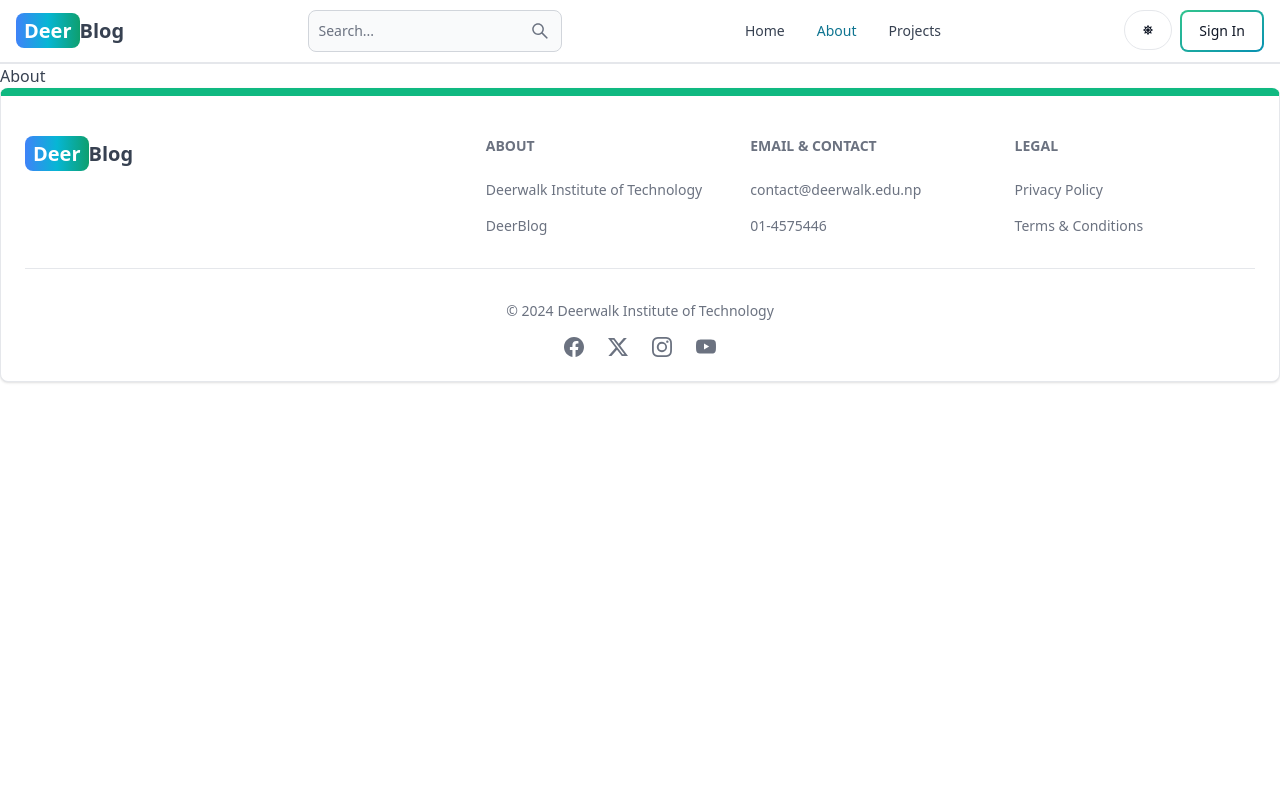
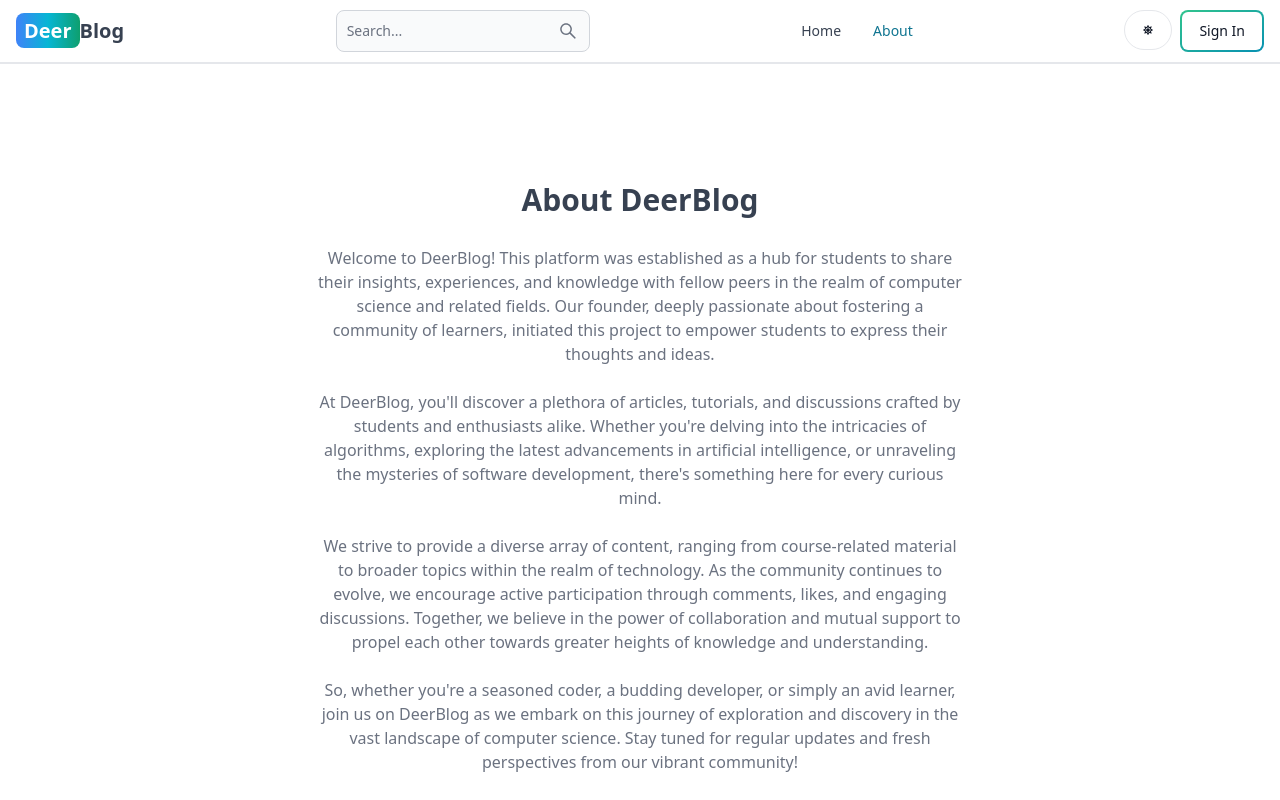
Before and after one commit to ShubhamJonchhe/DeerBlog, a React (Vite) app in the folder client/: page /about in a window 1280 px wide. Shown: the top 800 px of the page. Built offline with nearby package versions, Linux system fonts and the light colour scheme; no server answers.

Commit message:
Added about page

```diff
--- a/client/src/App.jsx
+++ b/client/src/App.jsx
@@ -3,7 +3,6 @@ import Home from './pages/Home';
 import About from './pages/About';
 import SignIn from './pages/SignIn';
 import Dashboard from './pages/Dashboard';
-import Projects from './pages/Projects';
 import SignUp from './pages/SignUp';
 import Header from './components/Header';
 import Footer from './components/Footer';
@@ -34,7 +33,6 @@ export default function App() {
           <Route path='/update-post/:postId' element={<UpdatePost />} />
         </Route>
 
-        <Route path='/projects' element={<Projects />} />
         <Route path='/post/:postSlug' element={<PostPage />} />
       </Routes>
       <Footer />
--- a/client/src/components/Header.jsx
+++ b/client/src/components/Header.jsx
@@ -117,9 +117,6 @@ export default function Header() {
         <Navbar.Link active={path === '/about'} as={'div'}>
           <Link to='/about'>About</Link>
         </Navbar.Link>
-        <Navbar.Link active={path === '/projects'} as={'div'}>
-          <Link to='/projects'>Projects</Link>
-        </Navbar.Link>
       </Navbar.Collapse>
     </Navbar>
   );
--- a/client/src/pages/About.jsx
+++ b/client/src/pages/About.jsx
@@ -1,7 +1,39 @@
-import React from 'react'
-
 export default function About() {
   return (
-    <div>About</div>
-  )
+    <div className='min-h-screen flex items-center justify-center'>
+      <div className='max-w-2xl mx-auto p-3 text-center'>
+        <div>
+          <h1 className='text-3xl font font-semibold text-center my-7'>
+            About DeerBlog
+          </h1>
+          <div className='text-md text-gray-500 flex flex-col gap-6'>
+            <p>
+            Welcome to DeerBlog! This platform was established as a hub for students to share their insights, experiences,
+            and knowledge with fellow peers in the realm of computer science and related fields. Our founder, deeply passionate
+            about fostering a community of learners, initiated this project to empower students to express their thoughts and ideas.
+            </p>
+
+            <p>
+            At DeerBlog, you'll discover a plethora of articles, tutorials, and discussions crafted by students and enthusiasts alike.
+             Whether you're delving into the intricacies of algorithms, exploring the latest advancements in artificial intelligence,
+             or unraveling the mysteries of software development, there's something here for every curious mind.
+            </p>
+
+            <p>
+            We strive to provide a diverse array of content, ranging from course-related material to broader topics within the realm of technology.
+             As the community continues to evolve, we encourage active participation through comments, likes, and engaging discussions.
+             Together, we believe in the power of collaboration and mutual support to propel each other towards greater heights of knowledge
+             and understanding.
+            </p>
+
+            <p>
+            So, whether you're a seasoned coder, a budding developer, or simply an avid learner, join us on DeerBlog as
+            we embark on this journey of exploration and discovery in the vast landscape of computer science. Stay tuned for
+            regular updates and fresh perspectives from our vibrant community!
+            </p>
+          </div>
+        </div>
+      </div>
+    </div>
+  );
 }
--- a/client/src/pages/Home.jsx
+++ b/client/src/pages/Home.jsx
@@ -28,7 +28,7 @@ export default function Home() {
           View all posts
         </Link>
       </div>
-      <div className='p-3 bg-blue-100 dark:bg-slate-700'>
+      <div className='p-3 bg-teal-100 dark:bg-slate-700'>
         <CallToAction />
       </div>
 
--- a/client/src/pages/Projects.jsx
+++ /dev/null
@@ -1,7 +0,0 @@
-import React from 'react'
-
-export default function Projects() {
-  return (
-    <div>Projects</div>
-  )
-}
```
